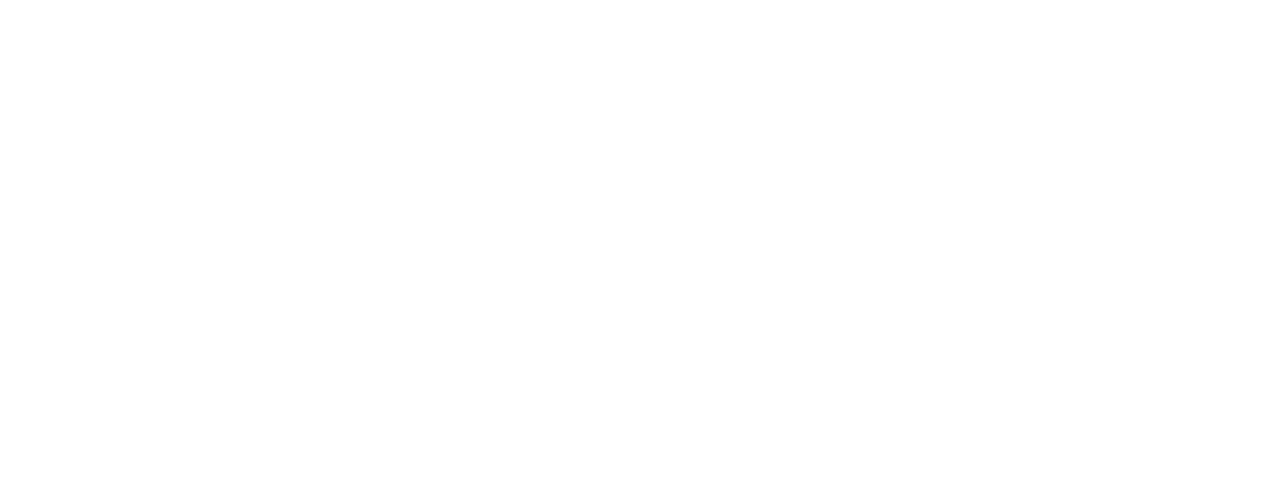
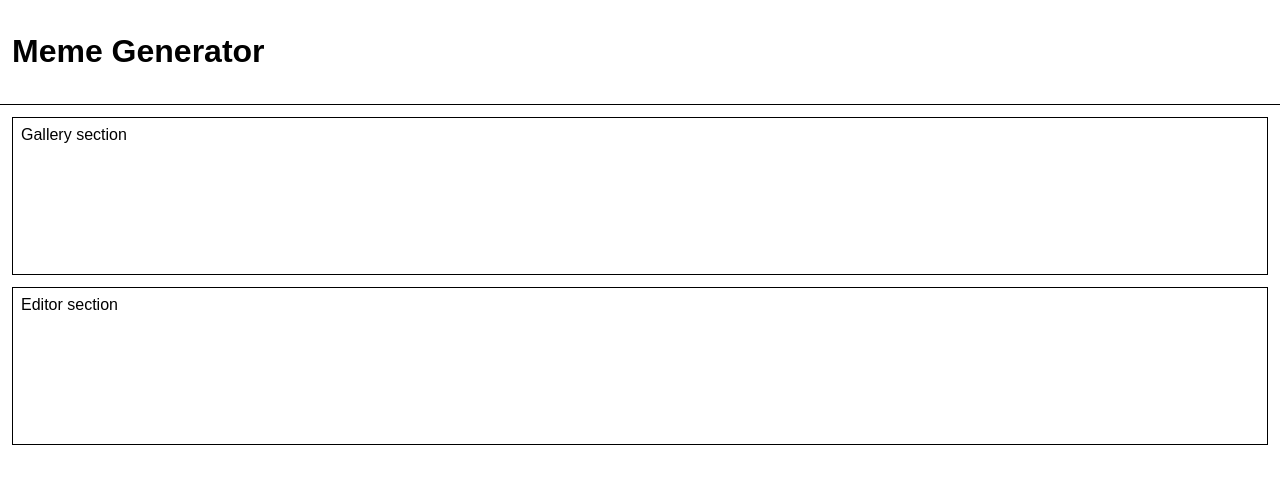
Before and after one commit to hyperbend/exSprint2, a plain HTML site: page index.html in a window 1280 px wide. Drawn offline with Linux system fonts and the light colour scheme.

Commit message:
Initial home page

```diff
--- a/css/main.css
+++ b/css/main.css
@@ -0,0 +1,23 @@
+body {
+  margin: 0;
+  font-family: Arial, sans-serif;
+}
+
+header {
+  padding: 12px;
+  border-bottom: 1px solid black;
+}
+
+#gallery {
+  border: 1px solid black;
+  min-height: 140px;
+  margin: 12px;
+  padding: 8px;
+}
+
+#editor {
+  border: 1px solid black;
+  min-height: 140px;
+  margin: 12px;
+  padding: 8px;
+}
--- a/index.html
+++ b/index.html
@@ -4,11 +4,21 @@
 <head>
     <meta charset="UTF-8">
     <meta name="viewport" content="width=device-width, initial-scale=1.0">
-    <title>Document</title>
+    <title>Meme Generator</title>
+    <link rel="stylesheet" href="css/main.css">
 </head>
 
-<body>
+<body onload="onInit()">
+    <header class="main-header">
+        <h1>Meme Generator</h1>
+    </header>
 
+    <main>
+        <section id="gallery" class="gallery">Gallery section</section>
+        <section id="editor" class="editor">Editor section</section>
+    </main>
+
+    <script src="js/main.js"></script>
 </body>
 
 </html>
--- a/js/main.js
+++ b/js/main.js
@@ -0,0 +1,5 @@
+'use strick'
+
+function onInit() {
+    console.log('App initialized - step 1 ready')
+}
```
